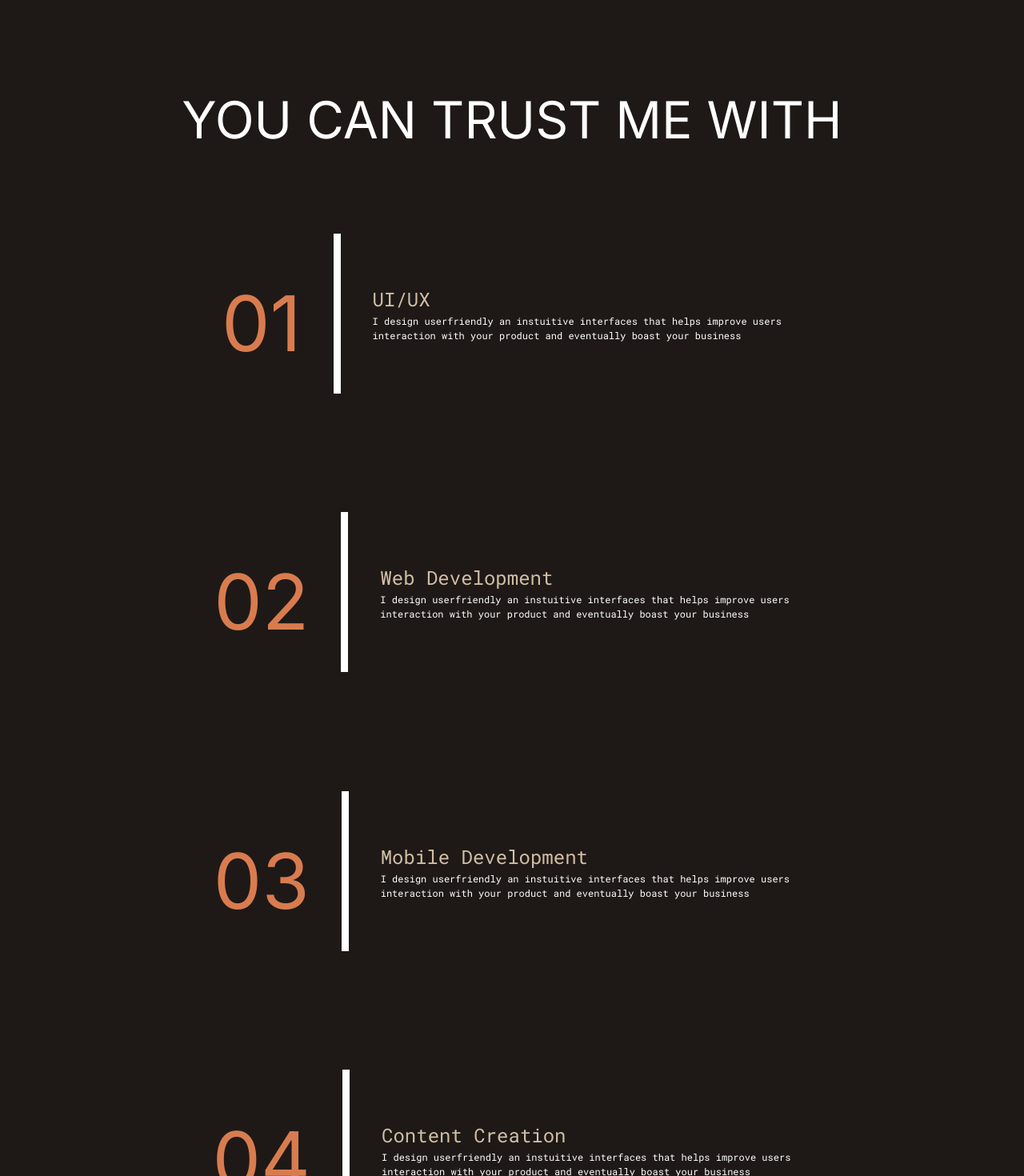
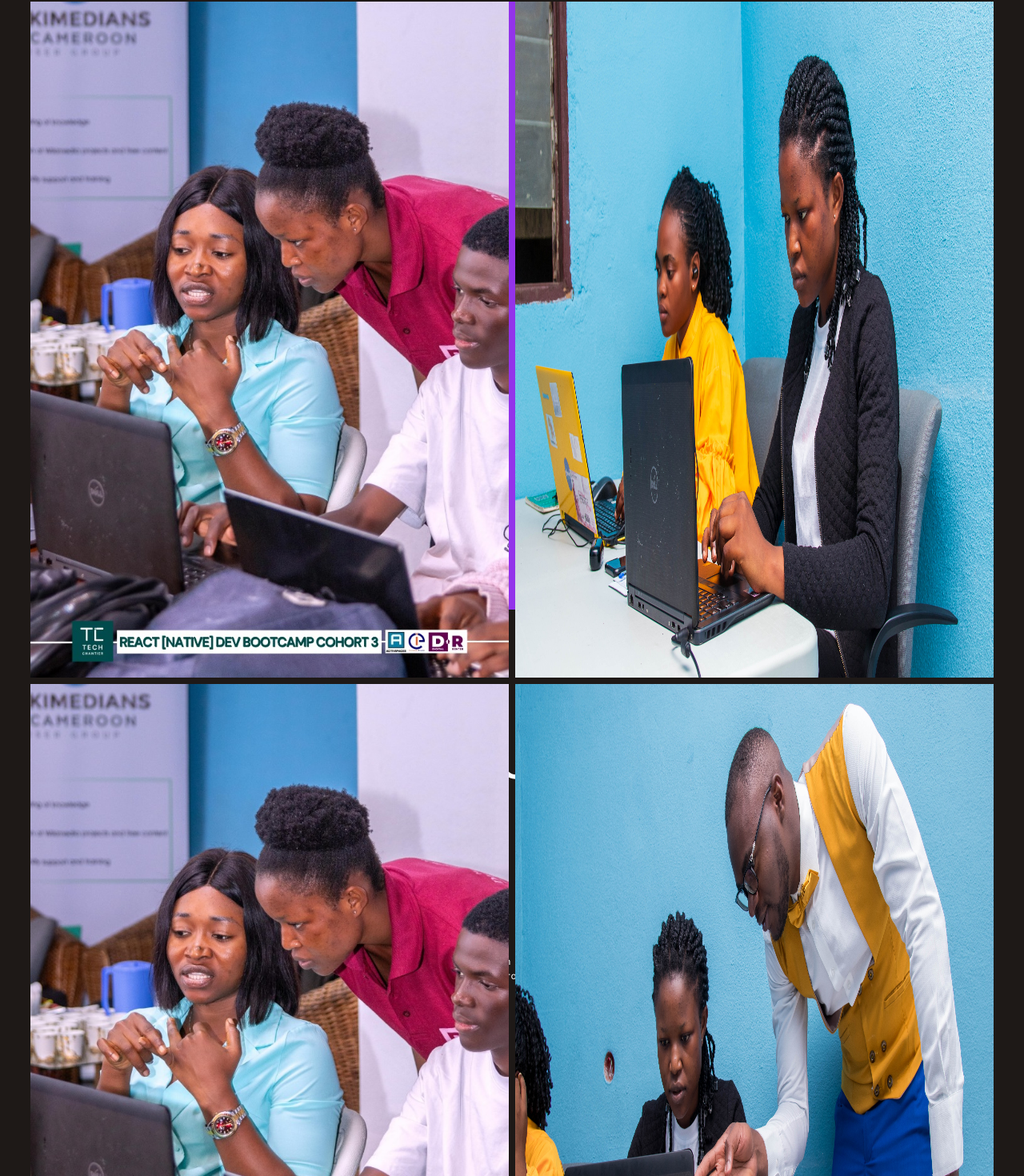
Before and after one commit to Formasitchijoh/formasit-portfolio, a Next.js app: page / in a window 1280 px wide. Shown: the part 1300-2770 px from the top of the page at 80% size. Built offline with nearby package versions, Linux system fonts and the light colour scheme.

Commit message:
fix : fixing issue with framer motion

```diff
--- a/package.json
+++ b/package.json
@@ -18,6 +18,7 @@
     "@heroicons/react": "^2.0.18",
     "@types/react-icons": "^3.0.0",
     "formik": "^2.4.5",
+    "framer-motion": "^11.0.5",
     "heroicons": "^2.1.1",
     "mongoose": "^8.1.1",
     "next": "14.0.4",
@@ -25,8 +26,8 @@
     "react": "^18",
     "react-dom": "^18",
     "react-icons": "^5.0.1",
-    "yup": "^1.3.3",
-    "react-type-animation": "^3.2.0"
+    "react-type-animation": "^3.2.0",
+    "yup": "^1.3.3"
   },
   "devDependencies": {
     "@commitlint/cli": "^18.4.4",
--- a/src/app/components/blog/blog.tsx
+++ b/src/app/components/blog/blog.tsx
@@ -23,10 +23,14 @@ const BlogPost = ({ image, title, description }: BlogEntity) => {
         }}
       ></div>
 
-      <h2 className=" text-sm md:text-md  group-hover/link:text-[#1E1917] font-bold text-[#D2BEA5] pt-2">
+      <h2
+        className={` ${roboto.className} text-sm md:text-md  group-hover/link:text-[#1E1917] font-bold text-[#D2BEA5] py-4`}
+      >
         {title}
       </h2>
-      <p className="text-xs group-hover/link:text-[#1E1917] py-3 text-white ">
+      <p
+        className={`text-xs group-hover/link:text-[#1E1917] py-3 text-white ${roboto.className}`}
+      >
         {description}
       </p>
       <hr className="bg-[#D2BEB5] " />
@@ -51,12 +55,12 @@ const BlogPost = ({ image, title, description }: BlogEntity) => {
           />
           <ul>
             <li
-              className={` text-xs md:text-md  group-hover/link:text-[#1E1917] whitespace-nowrap md:text-[8px] text-white ${roboto.className}`}
+              className={` text-[8px] group-hover/link:text-[#1E1917] whitespace-nowrap  text-white ${roboto.className}`}
             >
               Formasit Chijoh
             </li>
             <li
-              className={` text-[10px] group-hover/link:text-[#1E1917] whitespace-nowrap md:text-[5] text-white ${roboto.className}`}
+              className={` text-[8px]  group-hover/link:text-[#1E1917] whitespace-nowrap  text-white ${roboto.className}`}
             >
               Software Engineer
             </li>
--- a/src/app/components/navigation/NavBar.tsx
+++ b/src/app/components/navigation/NavBar.tsx
@@ -46,10 +46,7 @@ const NavBar = () => {
         <div className=" hidden md:flex w-[80%] justify-between items-center">
           <ul className=" w-[70%]  justify-center items-center flex gap-10">
             {menuItem.map((item, index) => (
-              <li
-                className=" text-[16px] text-white"
-                key={index}
-              >
+              <li className=" text-[16px] text-white" key={index}>
                 <Link href={item.link}>{item.title}</Link>
               </li>
             ))}
--- a/src/app/home/page.tsx
+++ b/src/app/home/page.tsx
@@ -125,15 +125,58 @@ const HomePage = () => {
           <Threelines />
         </div>
       </section>
-      {/* <section className="grid grid-cols-3 my-5">
-
-      <div
-            className="w-[100%] relative md:w-[100%] h-[80vh]  sm:h-[100vh] md:h-[100vh]  bg-no-repeat bg-cover"
-            style={{ backgroundImage: "url(/forma2.jpeg)" }}
-          >
-    </div>
-
-      </section> */}
+      <section className="h-[100vh] w-full py-5">
+        <div className="grid grid-cols-2 w-full h-full gap-2 bg-purple-600">
+          <div className="relative flex items-center justify-center w-full h-full">
+            <Image
+              src={`/forma2.jpeg`}
+              alt="img1"
+              width={100}
+              height={100}
+              style={{
+                width: "50vw",
+                height: "100%",
+              }}
+            />
+          </div>
+          <div className="relative flex items-center justify-center w-full h-full">
+            <Image
+              src={`/forma1.jpg`}
+              alt="img2"
+              width={100}
+              height={100}
+              style={{
+                width: "50vw",
+                height: "100%",
+              }}
+            />
+          </div>
+          <div className="relative flex items-center justify-center w-full h-full">
+            <Image
+              src={`/forma2.jpeg`}
+              alt="img3"
+              width={100}
+              height={100}
+              style={{
+                width: "50vw",
+                height: "100%",
+              }}
+            />
+          </div>
+          <div className="relative flex items-center justify-center w-full h-full">
+            <Image
+              src={`/forma3.jpg`}
+              alt="img4"
+              width={100}
+              height={100}
+              style={{
+                width: "50vw",
+                height: "100%",
+              }}
+            />
+          </div>
+        </div>
+      </section>
 
       <Services />
 
```
Also changed, not shown: src/app/components/hobby/hobbies.tsx (+15 -3 lines), 1 other file (tests, documents, lock files or other folders).
